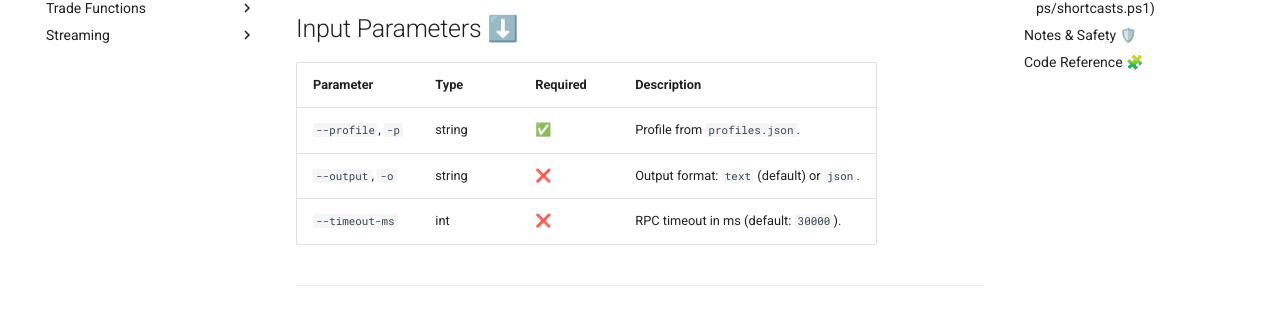
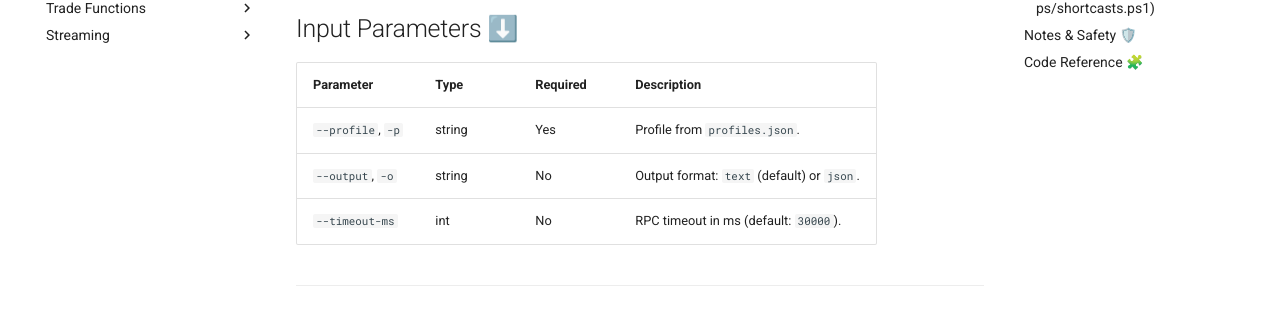
Before and after one commit to MetaRPC/CSharpMT5, an MkDocs documentation site: the page built from docs/Orders_Positions/Orders.md, in a window 1280 px wide and 900 px high. Shown: the part 337-654 px from the top of the window. Built offline with MkDocs 1.6.1 and Material for MkDocs 9.7.7, drawn with Linux system fonts in a browser that asks for light colours.

Commit message:
Update Orders.md

```diff
--- a/docs/Orders_Positions/Orders.md
+++ b/docs/Orders_Positions/Orders.md
@@ -10,9 +10,9 @@ Lists all **currently opened pending orders** and **opened position tickets** fo
 
 | Parameter         | Type   | Required | Description                                |
 | ----------------- | ------ | -------- | ------------------------------------------ |
-| `--profile`, `-p` | string | ✅        | Profile from `profiles.json`.              |
-| `--output`, `-o`  | string | ❌        | Output format: `text` (default) or `json`. |
-| `--timeout-ms`    | int    | ❌        | RPC timeout in ms (default: `30000`).      |
+| `--profile`, `-p` | string | Yes        | Profile from `profiles.json`.              |
+| `--output`, `-o`  | string | No       | Output format: `text` (default) or `json`. |
+| `--timeout-ms`    | int    | No        | RPC timeout in ms (default: `30000`).      |
 
 ---
 
```
